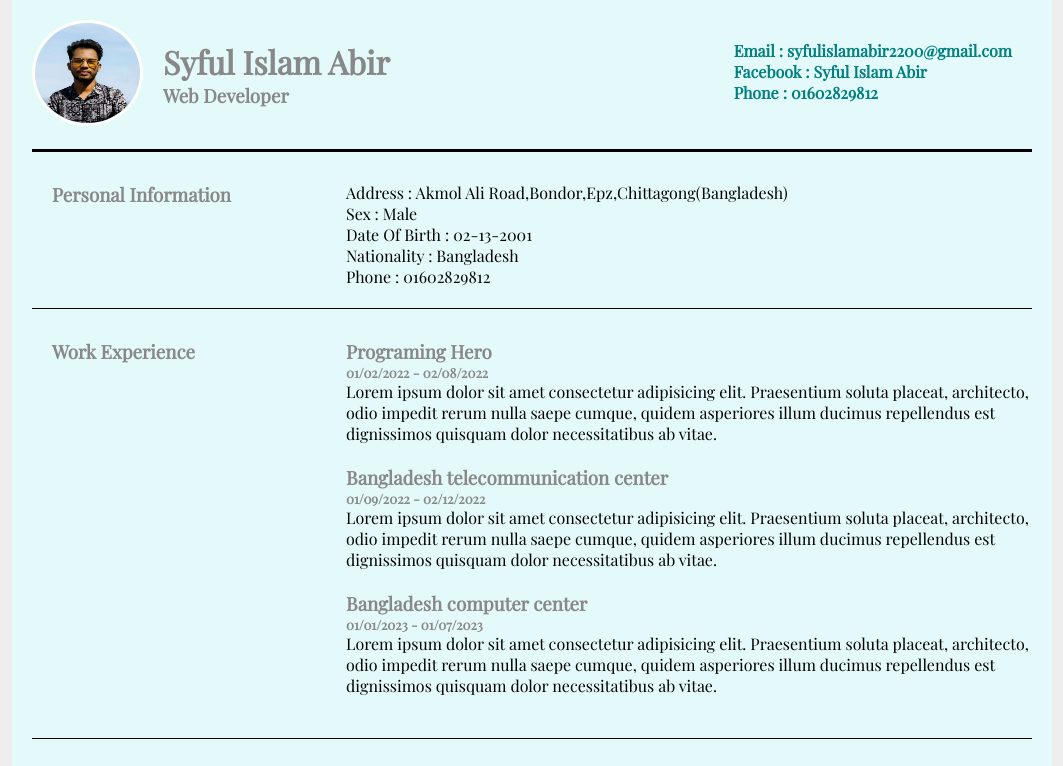
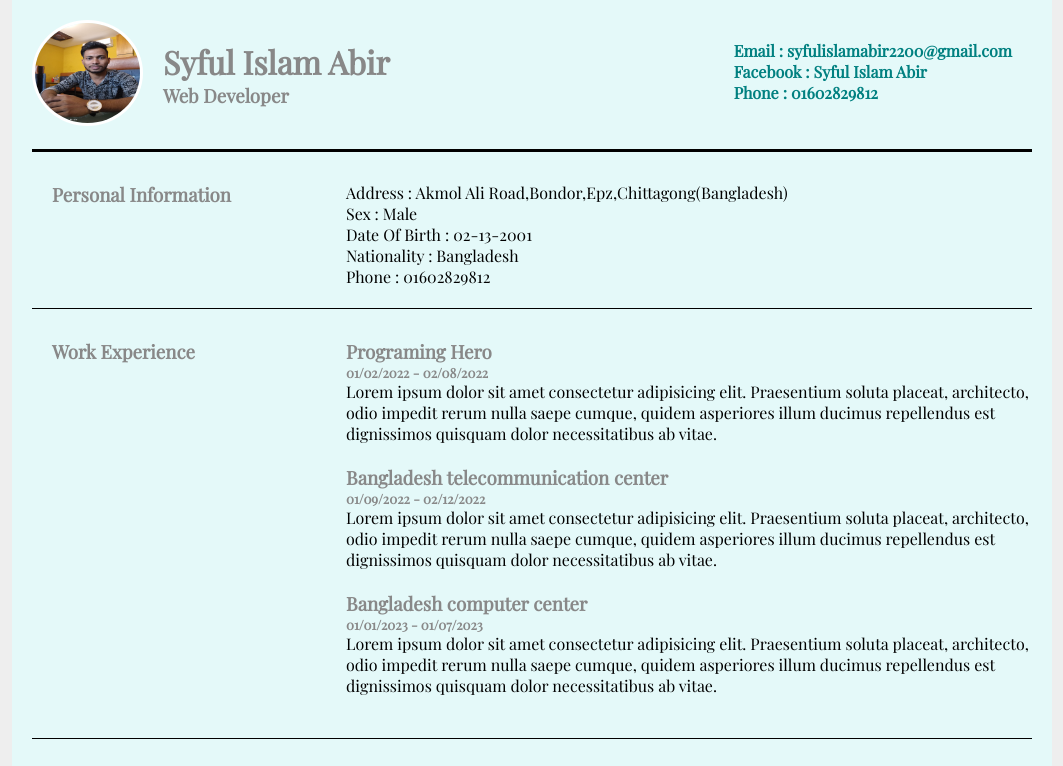
Before and after one commit to syful-abir/My-Cv-project, a plain HTML site: page index.html in a window 1280 px wide. Shown: the top 766 px of the page, without its empty margins (108-1171 px from the left). Drawn offline with nearby package versions, Linux system fonts and the light colour scheme.

Commit message:
changes pic

```diff
--- a/index.html
+++ b/index.html
@@ -15,7 +15,7 @@
 
 <!-------- Header Start --------->
         <header>
-            <img class="Profile-image" src="/out. (3).jpg" alt="">
+            <img class="Profile-image" src="/IMG-20211125-WA0013.jpg" alt="">
             <div class="heder-bio">
                 <h1>Syful Islam Abir</h1>
                 <h3>Web Developer</h3>
```
Also changed, not shown: IMG-20211125-WA0013.jpg (added), IMG_20211114_100733.jpg (added).
